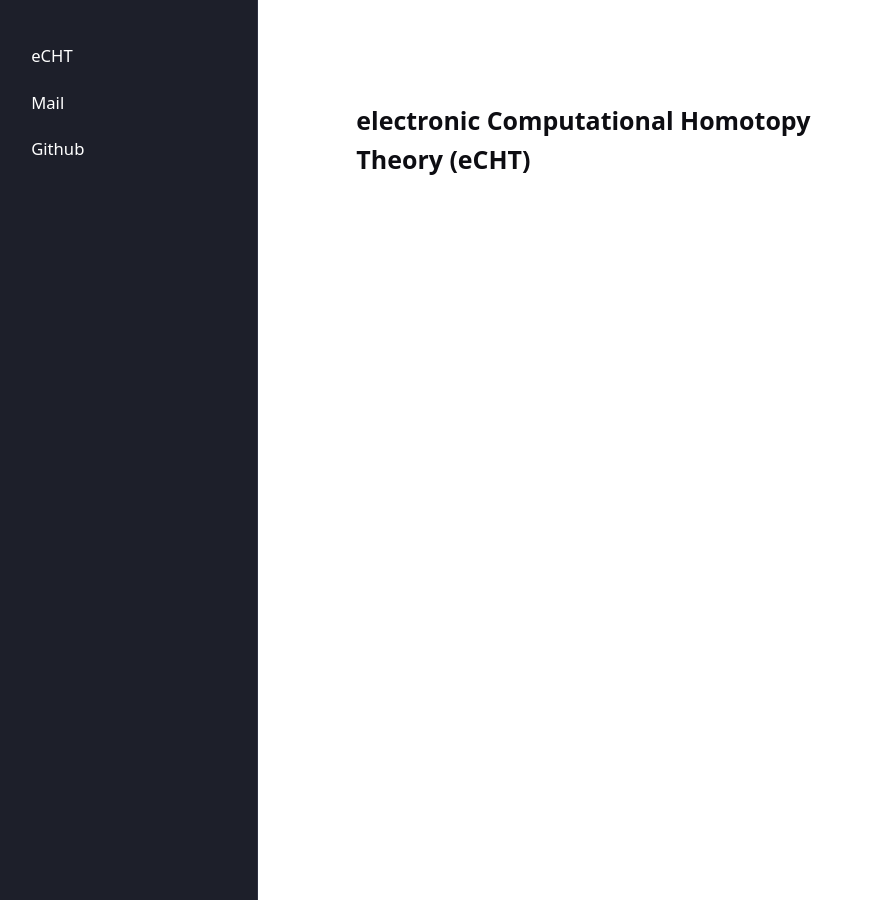
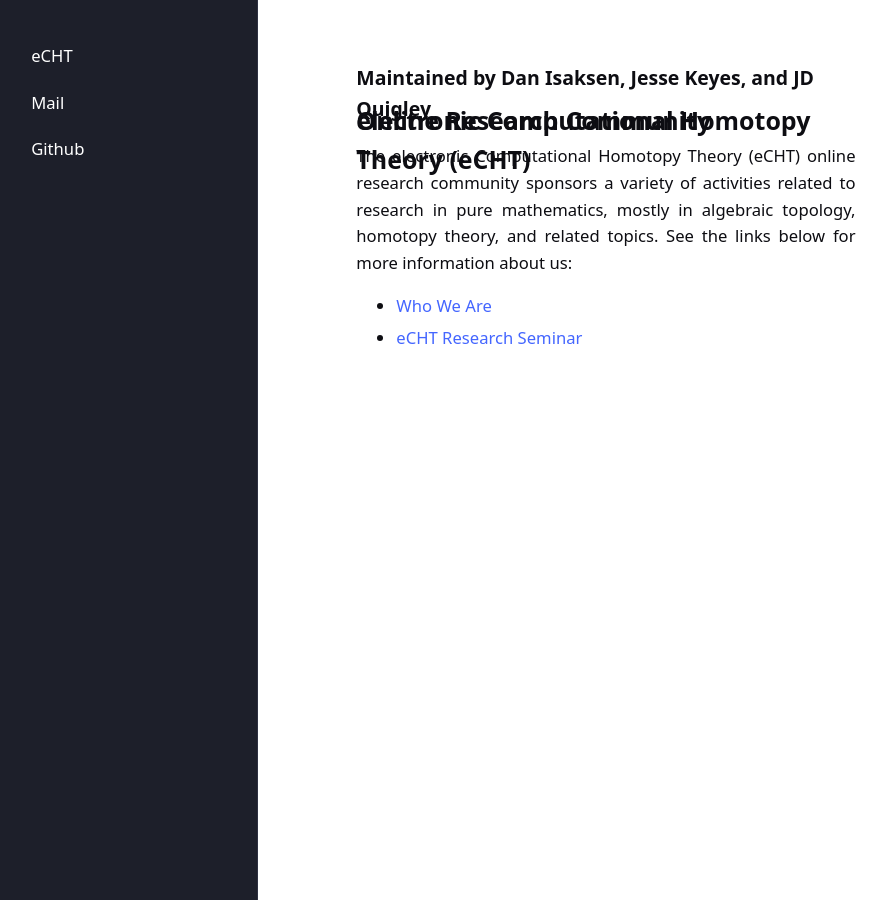
Before and after one commit to eCHTorc/eCHTorc.github.io, a Jekyll site: the page built from index.md, in a window 1280 px wide. Shown: the whole page, without its empty margins (43-930 px from the left). Built offline with Jekyll 4.4.1, drawn with Linux system fonts in a browser that asks for light colours; our own code applies the rules of GitHub Pages for plain Markdown files.

Commit message:
Update index.md

```diff
--- a/index.md
+++ b/index.md
@@ -2,13 +2,13 @@
   <h1> electronic Computational Homotopy Theory (eCHT) </h1>
 </div>
 
-<span style="display:block; margin-top:-20em;"> </span>
+<span style="display:block; margin-top:-100px;"> </span>
 
 <div style="text-align: left;">
   <h2>Online Research Community</h2>
 </div>
 
-<span style="display:block; margin-top:-20em;"> </span>
+<span style="display:block; margin-top:-100px;"> </span>
 
 <div style="text-align: left;">
   <h3>Maintained by Dan Isaksen, Jesse Keyes, and JD Quigley</h3>
```
